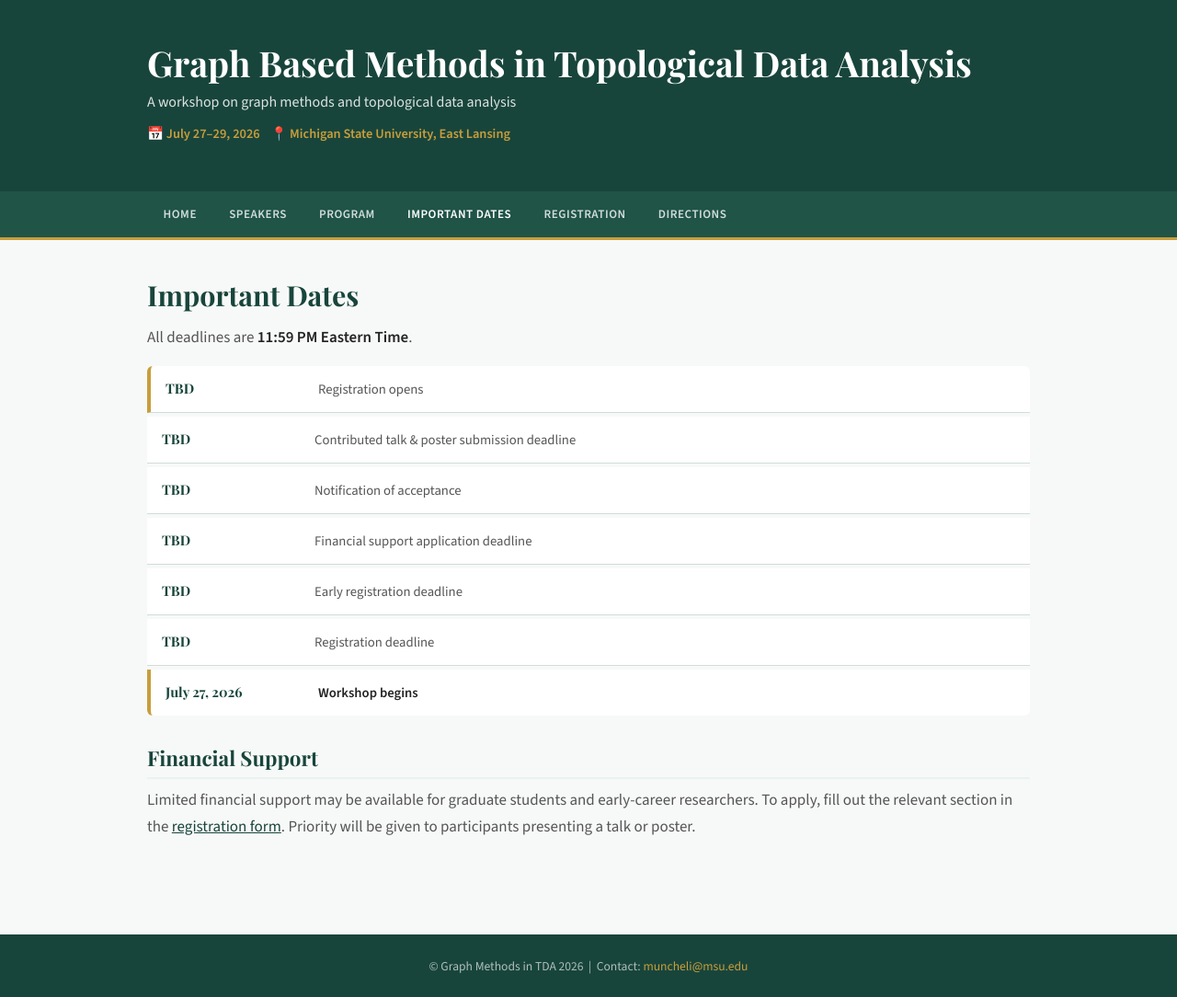
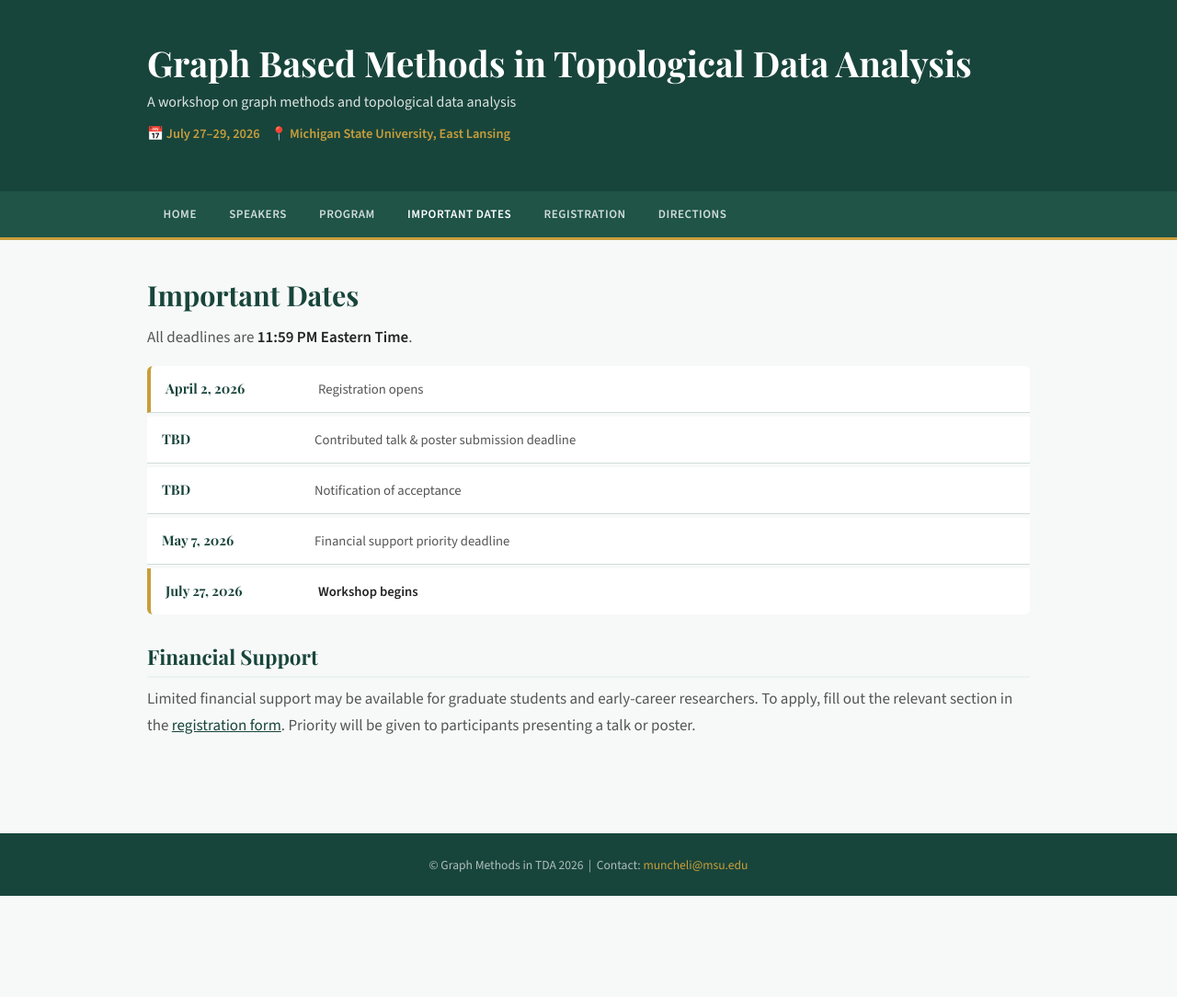
Before and after one commit to MunchLab/graph-methods-tda, a Jekyll site: the page built from dates.md, in a window 1280 px wide. Shown: the whole page at 92% size. Built offline with Jekyll 4.4.1, drawn with Linux system fonts in a browser that asks for light colours; after the commit the page ends 974 px from its top, so only the background shows below that.

Commit message:
dates changes

```diff
--- a/dates.md
+++ b/dates.md
@@ -8,12 +8,12 @@ title: Important Dates
 All deadlines are **11:59 PM Eastern Time**.
 
 <ul class="dates-list">
-  <li class="upcoming"><span class="dl">TBD</span><span class="dd">Registration opens</span></li>
+  <li class="upcoming"><span class="dl">April 2, 2026</span><span class="dd">Registration opens</span></li>
   <li><span class="dl">TBD</span><span class="dd">Contributed talk & poster submission deadline</span></li>
   <li><span class="dl">TBD</span><span class="dd">Notification of acceptance</span></li>
-  <li><span class="dl">TBD</span><span class="dd">Financial support application deadline</span></li>
-  <li><span class="dl">TBD</span><span class="dd">Early registration deadline</span></li>
-  <li><span class="dl">TBD</span><span class="dd">Registration deadline</span></li>
+  <li><span class="dl">May 7, 2026</span><span class="dd">Financial support priority
+   deadline</span></li>
+  <!-- <li><span class="dl">July 7, 2026</span><span class="dd">Registration deadline</span></li> -->
   <li class="upcoming"><span class="dl">July 27, 2026</span><span class="dd"><strong>Workshop begins</strong></span></li>
 </ul>
 
```
Also changed, not shown: index.md (+2 -2 lines).
